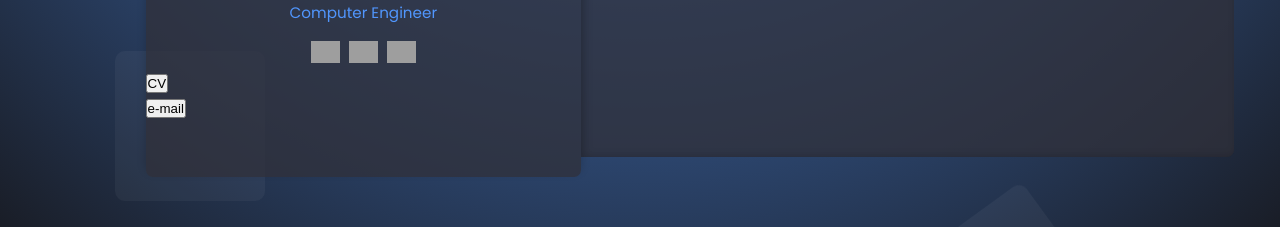
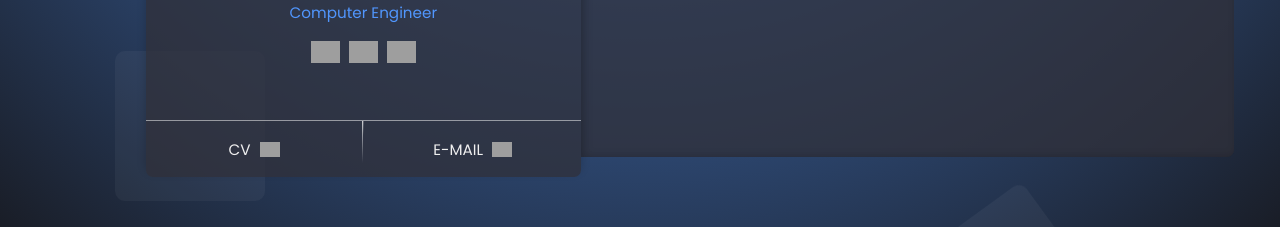
Before and after one commit to jajosheni/N95, a Svelte app: page / in a window 1280 px wide. Shown: the part 499-726 px from the top of the page. Built offline with nearby package versions, Linux system fonts and the light colour scheme; grey boxes are pictures that could not be loaded.

Commit message:
--refac: add data and style to card footer

```diff
--- a/src/components/Card/Footer.svelte
+++ b/src/components/Card/Footer.svelte
@@ -1,11 +1,81 @@
-<script></script>
-
+<script>
+  export let cv;
+  export let email;
+</script>
 
 <div class="bottom-buttons">
-    <button onclick="downloadCV();" class="btn download-cv">CV<span class="icon"></span></button>
+    <button class="btn download-cv" on:click={() => window.location.assign(cv.url)}>
+        <span>CV</span>
+        <img class="icon" src={cv.icon} alt="download cv">
+    </button>
+
     <div class="splitter"></div>
-    <button onclick="sendMail();" class="btn email-me">e-mail<span class="icon"></span></button>
+
+    <button
+            class="btn email-me"
+            on:click={() => window.location.href = `mailto:${email.address}?subject=Hello`}
+    >
+        <span>e-mail</span>
+        <img class="icon" src={email.icon} alt="send an email">
+    </button>
 </div>
 
 
-<style></style>
+<style>
+    .bottom-buttons {
+        border-top: solid 1px rgba(255, 255, 255, 0.5);
+        position: absolute;
+        bottom: 0;
+        width: 100%;
+        margin: 0;
+        padding: 0;
+        display: flex;
+        justify-content: center
+    }
+
+    .btn {
+        display: inline-block;
+        border: none;
+        padding: 1rem 2rem;
+        background: transparent;
+        cursor: pointer;
+        text-transform: uppercase;
+        color: var(--text);
+        font-family: Poppins, sans-serif;
+        font-size: 0.95em;
+        width: inherit;
+    }
+
+    .btn:hover {
+        background-color: rgba(255, 255, 255, 0.3);
+        background-blend-mode: screen
+    }
+
+    .download-cv {
+        border-radius: 0 0 0 5px
+    }
+
+    .email-me {
+        border-radius: 0 0 5px 0
+    }
+
+    .splitter {
+        display: inline-block;
+        margin: 0;
+        padding: 0 1px;
+        height: available;
+        width: 1px;
+        background: linear-gradient(to bottom right, white, transparent, transparent)
+    }
+
+    .icon {
+        margin-left: 5px;
+        width: 20px;
+        height: 20px;
+    }
+
+    button > img,
+    button > span {
+        vertical-align: middle;
+    }
+</style>
```
